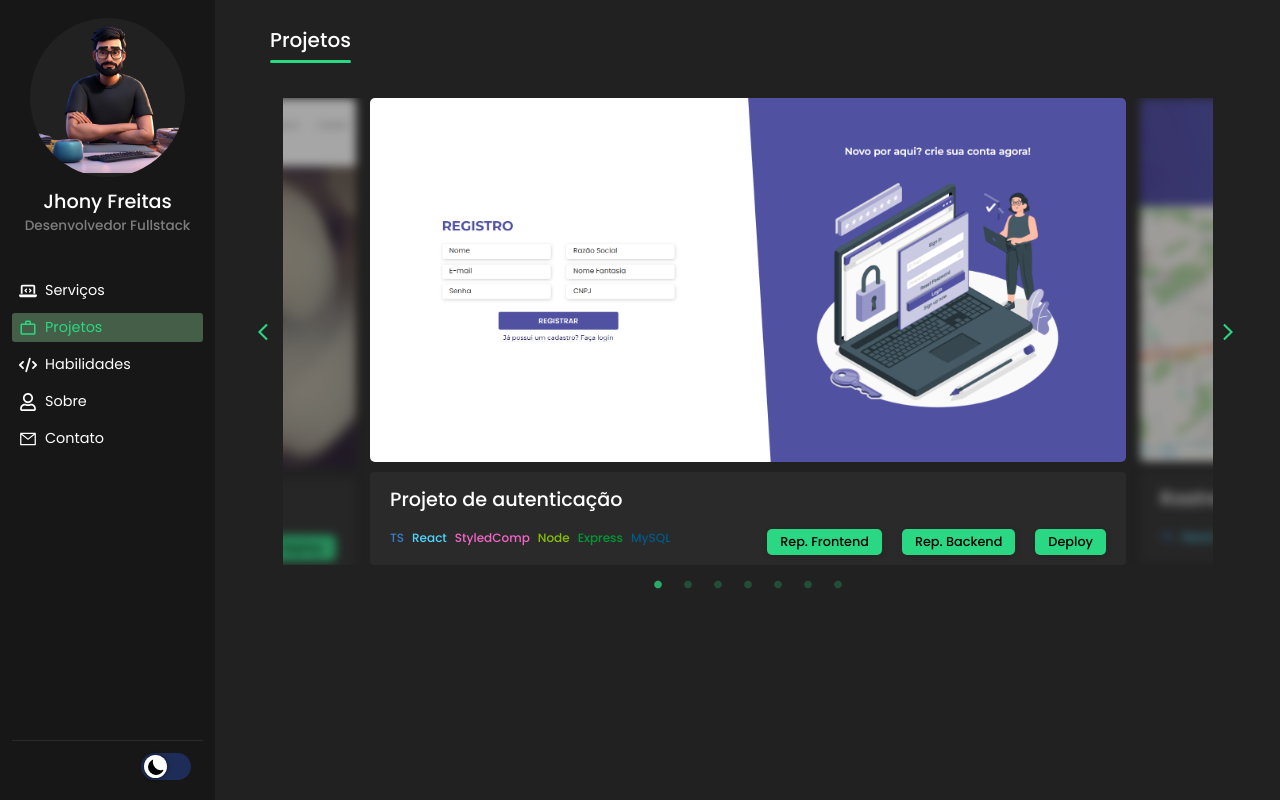
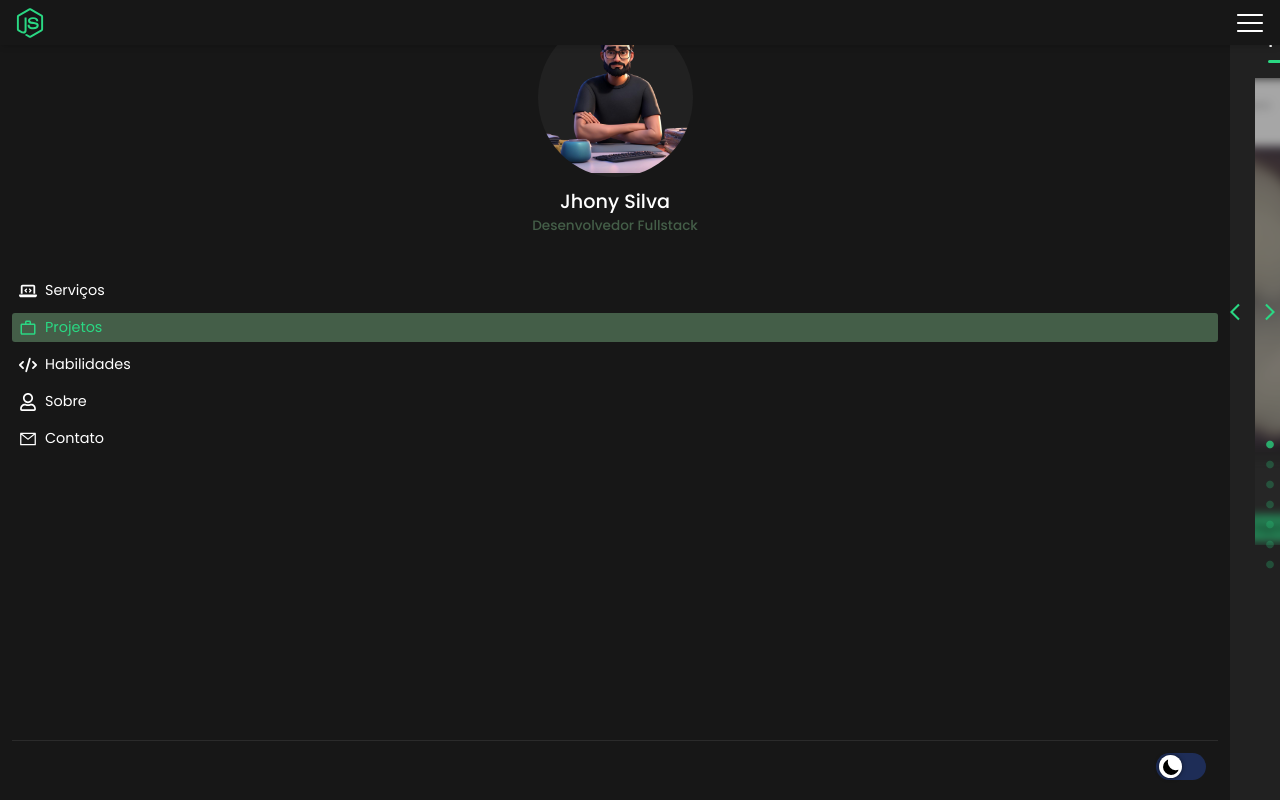
Before and after one commit to setDevJohn/portfolio, a React (Vite) app: page /portfolio in a window 1280 px wide. Built offline with nearby package versions, Linux system fonts and the light colour scheme.

Commit message:
feat: Finally v2

```diff
--- a/index.html
+++ b/index.html
@@ -9,7 +9,7 @@
     <link href="https://fonts.googleapis.com/css2?family=Public+Sans:wght@100..900&display=swap" rel="stylesheet">
     <meta name="viewport" content="width=device-width, initial-scale=1.0" />
 
-    <title>Jhony Freitas - Portfolio</title>
+    <title>Jhony Silva - Portfolio</title>
     <meta name="description" content="Portfólio pessoal">
   </head>
 
--- a/src/context/ThemeContext.tsx
+++ b/src/context/ThemeContext.tsx
@@ -28,8 +28,10 @@ const themeColor = {
   },
 };
 
+const localTheme = localStorage.getItem('theme');
+
 const ThemeContext = createContext({
-  theme: themeColor.dark,
+  theme: themeColor[localTheme === 'light' ? 'light' : 'dark'],
   handleChangeTheme: () => {}
 });
 
@@ -39,12 +41,13 @@ type ThemeProviderProps = {
 
 const ThemeColorProvider = ({ children } : ThemeProviderProps) => {
 
-  const [theme, setTheme] = useState(themeColor.dark);
+  const [theme, setTheme] = useState(themeColor[localTheme === 'light' ? 'light' : 'dark']);
 
   const handleChangeTheme = () => {
     const currentTheme = theme === themeColor.dark
       ? themeColor.light : themeColor.dark;
 
+    localStorage.setItem('theme', currentTheme.textColor === '#FFFFFF' ? 'dark' : 'light');
     setTheme(currentTheme);
   };
 
--- a/src/pages/NavLayout/NavLayout.tsx
+++ b/src/pages/NavLayout/NavLayout.tsx
@@ -1,21 +1,31 @@
 import { Outlet, useLocation } from 'react-router-dom';
-import { Profile } from './components';
+import { SideBar } from './components';
 import { navList } from './components/MenuNavigation/navList';
 import {
   ContentContainer,
   LayoutContainer,
   PageTitle
 } from './styles';
+import { useEffect, useState } from 'react';
+import { MobileHeader } from './components/MobileHeader/MobileHeader';
 
 export const NavLayout = () => {
+  const [sideBar, setSideBar] = useState(true);
+
   const location = useLocation();
   const title = navList.find(({ path }) => path === location.pathname)?.label;
 
+  useEffect(() => {
+    setTimeout(() => setSideBar(false), 1000);
+  },[]);
+
+
   return (
     <LayoutContainer>
-      <Profile/>
+      <SideBar sideBar={sideBar} setSideBar={setSideBar}/>
 
       <ContentContainer>
+        <MobileHeader sideBar={!sideBar} setSideBar={setSideBar} />
         <PageTitle key={location.pathname}>
           {title}
         </PageTitle>
--- a/src/pages/NavLayout/components/MenuNavigation/MenuNavigation.tsx
+++ b/src/pages/NavLayout/components/MenuNavigation/MenuNavigation.tsx
@@ -1,38 +1,21 @@
-import { useContext, useState } from 'react';
+import { useContext } from 'react';
 import { useLocation, useNavigate } from 'react-router-dom';
 import { navList } from './navList';
-import menuIcon from '@assets/icons/menu.svg';
-import closeIcon from '@assets/icons/close.svg';
-import { Icon, Item, Nav, NavigationContainer, NavigationList } from './styles';
+import { Item, NavigationContainer, NavigationList } from './styles';
 import { ThemeContext } from '@context/ThemeContext';
 
-export const MenuNavigation = () => {
-  const [active, setActive] = useState(false);
+export const MenuNavigation = ({ setSideBar }) => {
   const { theme } = useContext(ThemeContext);
 
   const navigate = useNavigate();
   const location = useLocation();
 
   function handleNavigate (path: string) {
-    setActive(false);
+    setSideBar(false);
     navigate(path);
   }
   return (
     <NavigationContainer>
-      <Icon src={menuIcon} alt="Ícone de menu" onClick={() => setActive(true)}/>
-
-      <Nav $open={active}>
-        <Icon
-          src={closeIcon}
-          alt="Ícone de fechar"
-          onClick={() => setActive(false)}
-          style={{
-            width: '40px',
-            marginTop: '14px',
-            alignSelf: 'end'
-          }}
-        />
-
       <NavigationList>
         {navList.map(({ label, path, icon: Icon }, i) =>(
           <Item
@@ -50,7 +33,6 @@ export const MenuNavigation = () => {
           </Item>
         ))}
       </NavigationList>
-      </Nav>
     </NavigationContainer>
   );
 };
--- a/src/pages/NavLayout/components/MenuNavigation/styles.ts
+++ b/src/pages/NavLayout/components/MenuNavigation/styles.ts
@@ -1,11 +1,8 @@
+import { sizes } from '@styles/mediaSizes';
 import styled from 'styled-components';
-import { sizes } from '@styles/mediaSizes';
 
 type ItemProps = {
   $active: boolean;
-}
-type NavProps = {
-  $open: boolean;
 }
 
 export const NavigationContainer = styled.nav`
@@ -15,34 +12,7 @@ export const NavigationContainer = styled.nav`
   width: 100%;
 
   @media (${sizes.mobile}) {
-    justify-content: start;
-  }
-`;
-
-export const Icon = styled.img`
-  display: none;
-  width: 30px;
-  cursor: pointer;
-
-  @media (${sizes.mobile}) {
-    display: block;
-  }
-`;
-
-export const Nav = styled.div<NavProps>`
-  width: 100%;
-  @media (${sizes.mobile}) {
-    position: fixed;
-    z-index: 1;
-    inset: 0;
-    display: flex;
-    flex-direction: column;
-    align-items: center;
-    background: ${({ theme }) => theme.secondaryColor};
-    transition: ease all 0.4s;
-    width: ${({ $open }) => $open ? '30%' : '0%'};
-    min-width: ${({ $open }) => $open ? '130px' : '0px'};
-    overflow: hidden;
+    padding: 7px 15px;
   }
 `;
 
@@ -51,11 +21,6 @@ export const NavigationList = styled.ul`
   flex-direction: column;
   gap: 8px;
   width: 100%;
-
-  @media (${sizes.mobile}) {
-    margin: 18px 15px;
-    gap: 25px;
-  }
 `;
 
 export const Item = styled.li<ItemProps>`
@@ -77,8 +42,6 @@ export const Item = styled.li<ItemProps>`
 
   @media (${sizes.mobile}) {
     font-size: 2rem;
-    background-color: ${({ $active, theme }) => $active && theme.contrastColor};
-    color: ${({ $active }) => $active && '#000'};
-    border-radius: 10px;
+    padding: 6px 8px;
   }
 `;
--- /dev/null
+++ b/src/pages/NavLayout/components/MobileHeader/MobileHeader.tsx
@@ -0,0 +1,17 @@
+import { RxHamburgerMenu } from 'react-icons/rx';
+import { FaNodeJs } from 'react-icons/fa';
+import { MobileHeaderContainer } from './styles';
+import { useContext } from 'react';
+import { ThemeContext } from '@context/ThemeContext';
+
+export function MobileHeader ({ sideBar, setSideBar }) {
+  const { theme } = useContext(ThemeContext);
+
+  return (
+    <MobileHeaderContainer $open={sideBar}>
+      <FaNodeJs size={30} fill={theme.contrastColor}/>
+
+      <RxHamburgerMenu size={30} onClick={() => setSideBar(true)}/>
+    </MobileHeaderContainer>
+  );
+}
--- /dev/null
+++ b/src/pages/NavLayout/components/MobileHeader/styles.ts
@@ -0,0 +1,22 @@
+import { sizes } from '@styles/mediaSizes';
+import styled from 'styled-components';
+
+export const MobileHeaderContainer = styled.div<{$open : boolean}>`
+  position: absolute;
+  inset: 0;
+  z-index: 1;
+  display: flex;
+  justify-content: space-between;
+  align-items: center;
+  background-color: ${({ theme }) => theme.mainColor};
+  box-shadow: 0px 2px 7px -2px #0004;
+  padding: 10px 15px;
+  height: 45px;
+  width: 100%;
+
+  @media (${sizes.mobile}) {
+    transform: ${({ $open }) => `translateY(${$open ? '0%' : '-100%'})`};
+    transition: transform 1s ease;
+    transition-delay: ${({ $open }) => $open ? '.5s' : '0s'};
+  }
+`;
--- a/src/pages/NavLayout/components/Profile/Profile.tsx
+++ b/src/pages/NavLayout/components/Sidebar/SideBar.tsx
@@ -3,8 +3,10 @@ import { ThemeContext } from '@context/ThemeContext';
 import { MenuNavigation } from '../index';
 import { ToggleButton } from '@components/ToggleButton';
 import profile from '@assets/images/animated-jhony.png';
+import { RxCross2 } from 'react-icons/rx';
 import {
   FooterSideBar,
+  Icon,
   ImageContainer,
   ProfileContainer,
   ProfileImage,
@@ -12,21 +14,26 @@ import {
   Title,
 } from './styles';
 
+type TSideBar = {
+  sideBar: boolean
+  setSideBar: (status: boolean) => void
+}
 
-export const Profile = () => {
+export const SideBar = ({ sideBar, setSideBar }: TSideBar) => {
   const { theme, handleChangeTheme } = useContext(ThemeContext);
 
   return (
-    <ProfileContainer>
+    <ProfileContainer $open={sideBar}>
+      <Icon as={RxCross2} size={30} onClick={() => setSideBar(false)}/>
+
       <ImageContainer>
         <ProfileImage src={profile} alt="Imagem John animado"/>
       </ImageContainer>
 
-      <Title>Jhony Freitas</Title>
+      <Title>Jhony Silva</Title>
       <SubTitle>Desenvolvedor Fullstack</SubTitle>
 
-      {/* <SocialMedia /> */}
-      <MenuNavigation />
+      <MenuNavigation setSideBar={setSideBar}/>
 
       <FooterSideBar>
         <ToggleButton
--- a/src/pages/NavLayout/components/Profile/styles.ts
+++ b/src/pages/NavLayout/components/Sidebar/styles.ts
@@ -1,6 +1,7 @@
+import { sizes } from '../../../../styles/mediaSizes';
 import styled from 'styled-components';
 
-export const ProfileContainer = styled.div`
+export const ProfileContainer = styled.div<{$open: boolean}>`
   display: flex;
   flex-direction: column;
   align-items: center;
@@ -11,9 +12,21 @@ export const ProfileContainer = styled.div`
   width: 215px;
   padding: 18px 12px 8px 12px;
 
-  @media (max-width: 768px) {
-    display: none;
+  @media (${sizes.mobile}) {
+    position: absolute;
+    inset: 0;
+    z-index: 2;
+    overflow: hidden;
+    width: 100%;
+    transition: transform 1s ease;
+    transform: ${({ $open }) => `translateX(${$open ? '0%' : '-100%'})` };
   }
+`;
+
+export const Icon = styled.div`
+  position: absolute;
+  right: 15px;
+  top: 15px;
 `;
 
 export const ImageContainer = styled.div`
@@ -34,7 +47,7 @@ export const Title = styled.h2`
 `;
 
 export const SubTitle = styled.h1`
-  color: ${({ theme }) => theme.grayFont};
+  color: ${({ theme }) => theme.contrastBgColor};
   font-size: 1.7rem;
   font-weight: 500;
   margin-bottom: 40px;
--- a/src/pages/NavLayout/components/index.ts
+++ b/src/pages/NavLayout/components/index.ts
@@ -1,4 +1,4 @@
 import { MenuNavigation } from './MenuNavigation/MenuNavigation';
-import { Profile } from './Profile/Profile';
+import { SideBar } from './Sidebar/SideBar';
 
-export { MenuNavigation, Profile };
+export { MenuNavigation, SideBar };
--- a/src/pages/NavLayout/styles.ts
+++ b/src/pages/NavLayout/styles.ts
@@ -21,6 +21,7 @@ const widthTitle = keyframes`
 `;
 
 export const LayoutContainer = styled.div`
+  position: relative;
   display: flex;
   box-shadow: 0 0 19px #0003;
   margin: 0 auto;
@@ -40,7 +41,7 @@ export const ContentContainer = styled.main`
   background-color: ${({ theme }) => theme.primaryColor};
 
   @media (${sizes.mobile}) {
-    padding: 15px 0;
+    padding: 60px 15px 15px 15px;
   }
 `;
 
@@ -56,7 +57,7 @@ export const PageTitle = styled.h2`
   font-weight: 500;
   width: fit-content;
   animation: ${slideIn} 0.6s ease forwards;
-  margin-left: 30px;
+  margin-left: 13px;
 
   &::after {
     content: '';
```
Lines whose indentation alone changed are shown as unchanged.
